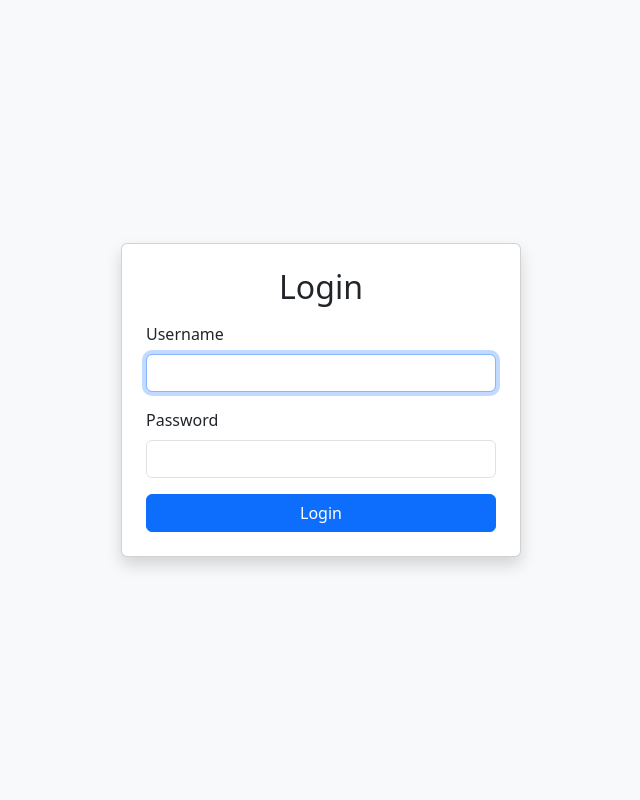
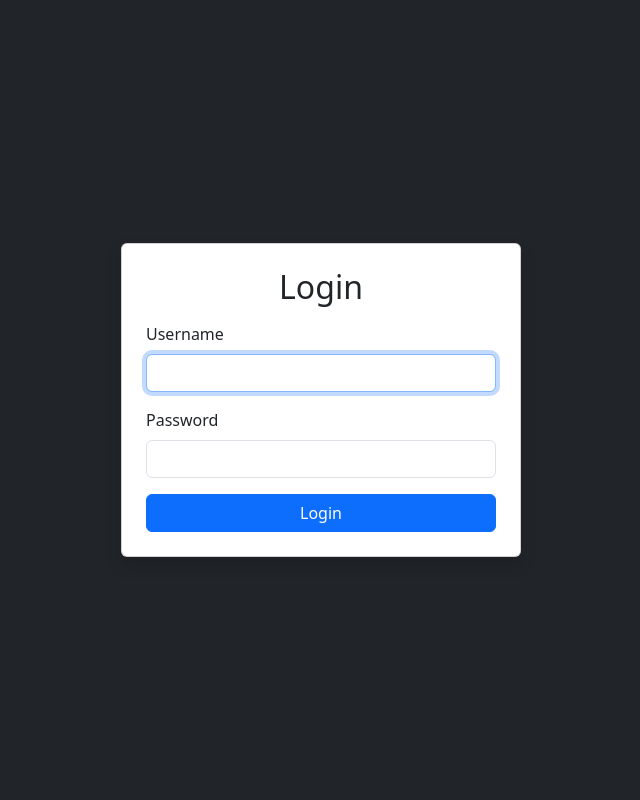
Before and after one commit to anas325/backend, a Django app: page /login/ in a window 1280 px wide. Shown: the whole page, without its empty margins (319-959 px from the left). Run offline with Django 5.2, Linux system fonts and the light colour scheme.

Commit message:
Update login page styling to enhance visibility with dark background

```diff
--- a/backend/apps/base/templates/login.html
+++ b/backend/apps/base/templates/login.html
@@ -5,7 +5,7 @@
     <title>Login</title>
     <link href="https://cdn.jsdelivr.net/npm/bootstrap@5.3.0/dist/css/bootstrap.min.css" rel="stylesheet">
 </head>
-<body class="bg-light d-flex justify-content-center align-items-center" style="height: 100vh;">
+<body class="bg-light d-flex justify-content-center align-items-center bg-dark" style="height: 100vh;">
     <div class="card p-4 shadow" style="width: 400px;">
         <h2 class="text-center mb-3">Login</h2>
         <form method="post">
```
